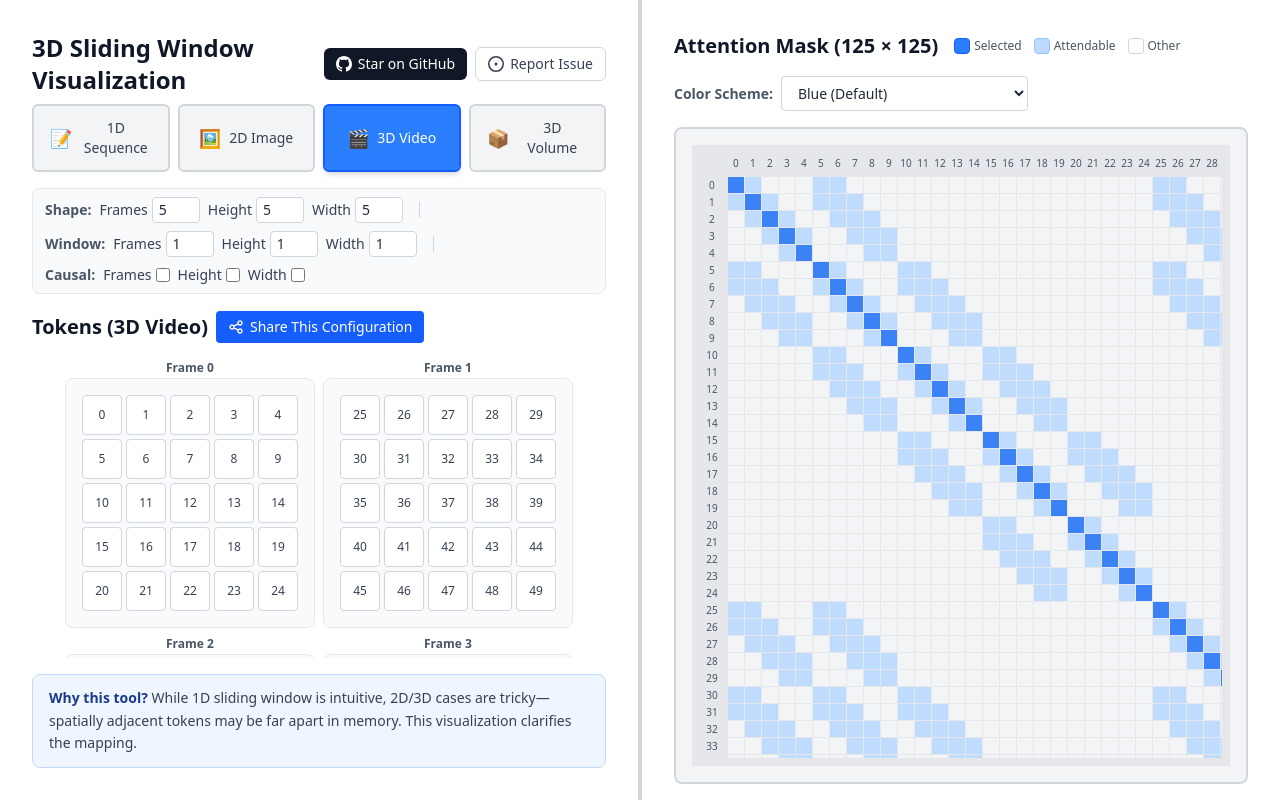
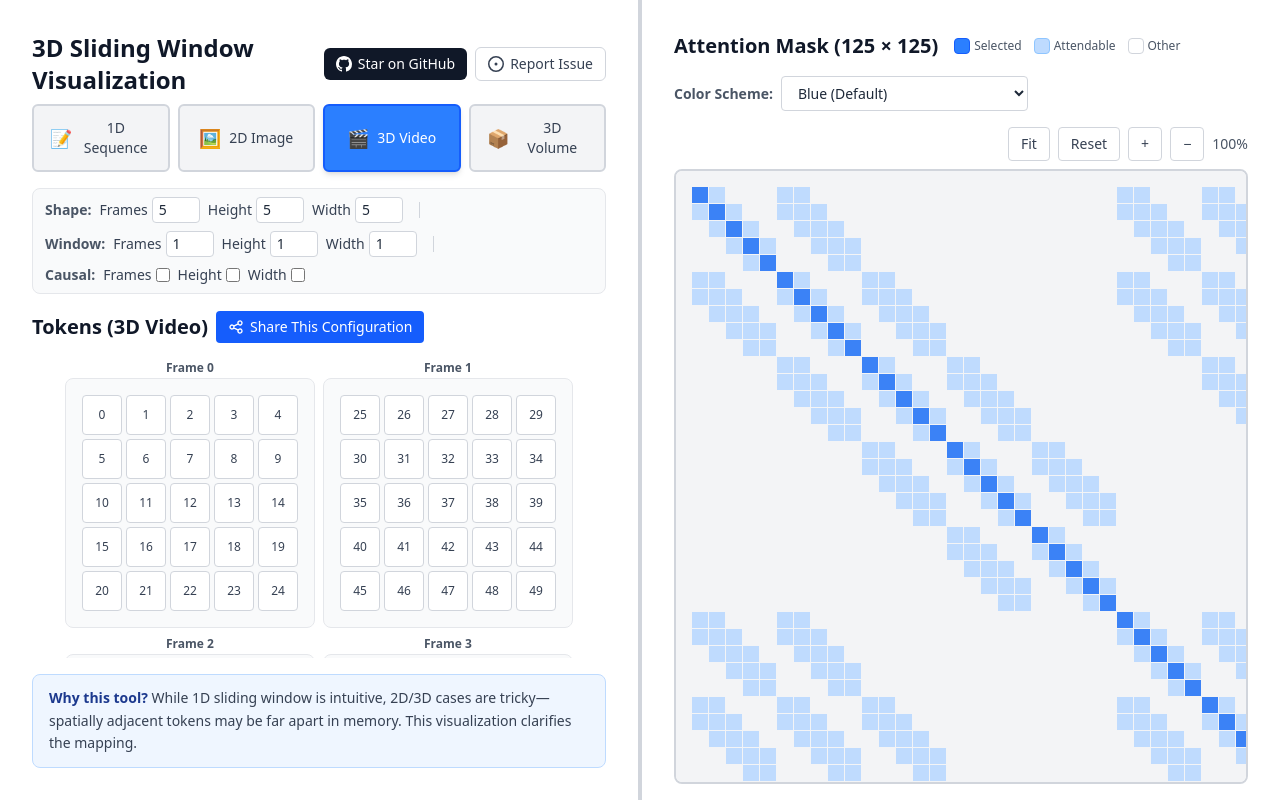
Before and after one commit to niyunsheng/sliding-window-viz-3D, a React (Vite) app: page / in a window 1280 px wide. Built offline with nearby package versions, Linux system fonts and the light colour scheme.

Commit message:
feat: Add zoom controls and auto-scroll for attention mask visualization

```diff
--- a/src/components/SlidingWindowViz.tsx
+++ b/src/components/SlidingWindowViz.tsx
@@ -138,6 +138,8 @@ export function SlidingWindowViz() {
   const [isDragging, setIsDragging] = useState(false)
   const [colorScheme, setColorScheme] = useState<ColorScheme>(initialState.colorScheme)
   const [showShareToast, setShowShareToast] = useState(false)
+  const [maskScale, setMaskScale] = useState(1)
+  const tokenGridRef = useRef<HTMLDivElement>(null)
 
   const actualVolumeShape: VolumeShape = useMemo(() => {
     const [d0 = 1, d1 = 1, d2 = 1] = shape.length === 1 ? [1, 1, shape[0]] : shape.length === 2 ? [1, ...shape] : shape
@@ -208,6 +210,16 @@ export function SlidingWindowViz() {
       alert(`Share this URL:\n${shareUrl}`)
     }
   }
+
+  // Auto-scroll left panel to selected token
+  useEffect(() => {
+    if (selectedToken === null || !tokenGridRef.current) return
+
+    const tokenElement = tokenGridRef.current.querySelector(`[data-token-id="${selectedToken}"]`)
+    if (tokenElement) {
+      tokenElement.scrollIntoView({ behavior: 'smooth', block: 'center' })
+    }
+  }, [selectedToken])
 
   return (
     <div
@@ -377,7 +389,7 @@ export function SlidingWindowViz() {
           </div>
 
           {/* Scrollable Token Grid Area */}
-          <div className="flex-1 overflow-auto mt-4 min-h-0">
+          <div className="flex-1 overflow-auto mt-4 min-h-0" ref={tokenGridRef}>
             {viewMode === '1D Sequence' && (
               <TokenGrid1D
                 width={actualVolumeShape.width}
@@ -480,6 +492,8 @@ export function SlidingWindowViz() {
             onSelectToken={setSelectedToken}
             totalTokens={totalTokens}
             colorScheme={colorScheme}
+            scale={maskScale}
+            onScaleChange={setMaskScale}
           />
         </div>
       </div>
@@ -523,6 +537,7 @@ function TokenGrid({
         return (
           <div
             key={i}
+            data-token-id={tokenIndex}
             className={`w-10 h-10 flex items-center justify-center border rounded cursor-pointer transition-all text-xs font-medium ${
               isSelected
                 ? `${colors.selected} ${colors.selectedBorder} text-white ${colors.selectedShadow}`
@@ -647,29 +662,55 @@ function AttentionMaskView({
   selectedToken,
   onSelectToken,
   totalTokens,
-  colorScheme
+  colorScheme,
+  scale,
+  onScaleChange
 }: {
   mask: boolean[][]
   selectedToken: number | null
   onSelectToken: (token: number) => void
   totalTokens: number
   colorScheme: ColorScheme
+  scale: number
+  onScaleChange: (scale: number) => void
 }) {
   const canvasRef = useRef<HTMLCanvasElement>(null)
   const containerRef = useRef<HTMLDivElement>(null)
   const [hoveredRow, setHoveredRow] = useState<number | null>(null)
   const [tooltip, setTooltip] = useState<{ x: number; y: number; text: string } | null>(null)
 
-  // Cell size and layout constants
-  const CELL_SIZE = 16
+  // Cell size and layout constants - dynamically adjust for large matrices
+  // Browser canvas max size is typically 16384 or 32768 pixels
+  const MAX_CANVAS_SIZE = 8192 // Conservative limit to stay well within browser limits
+  const BASE_CELL_SIZE = 16
   const CELL_GAP = 1
-  const ROW_LABEL_WIDTH = 24
-  const COL_LABEL_HEIGHT = 20
 
-  // Calculate display size (no longer limited to 256)
+  // Calculate cell size to fit within max canvas size
+  const idealCanvasSize = totalTokens * (BASE_CELL_SIZE + CELL_GAP) - CELL_GAP
+  const CELL_SIZE = idealCanvasSize > MAX_CANVAS_SIZE
+    ? Math.max(1, Math.floor((MAX_CANVAS_SIZE / totalTokens) - CELL_GAP))
+    : BASE_CELL_SIZE
+
+  // Calculate display size
   const displaySize = totalTokens
   const canvasWidth = displaySize * (CELL_SIZE + CELL_GAP) - CELL_GAP
   const canvasHeight = displaySize * (CELL_SIZE + CELL_GAP) - CELL_GAP
+
+  // Zoom controls
+  const handleFitToView = () => {
+    if (!containerRef.current) return
+    const availableWidth = containerRef.current.clientWidth
+    const availableHeight = containerRef.current.clientHeight
+    if (availableWidth === 0 || availableHeight === 0) return
+    const scaleX = availableWidth / canvasWidth
+    const scaleY = availableHeight / canvasHeight
+    const fitScale = Math.min(scaleX, scaleY, 1)
+    onScaleChange(fitScale)
+  }
+
+  const handleReset = () => onScaleChange(1)
+  const handleZoomIn = () => onScaleChange(Math.min(scale * 1.2, 3))
+  const handleZoomOut = () => onScaleChange(Math.max(scale / 1.2, 0.1))
 
   // Get RGB colors for the selected scheme
   const getColors = (isSelfAttention: boolean, canAttend: boolean): string => {
@@ -705,7 +746,7 @@ function AttentionMaskView({
     return '#b45309' // warm
   }
 
-  // Draw the attention mask
+  // Draw the attention mask - only redraw when mask data changes, not on scale change
   useEffect(() => {
     const canvas = canvasRef.current
     if (!canvas) return
@@ -713,12 +754,11 @@ function AttentionMaskView({
     const ctx = canvas.getContext('2d')
     if (!ctx) return
 
-    // Set canvas size for high DPI displays
-    const dpr = window.devicePixelRatio || 1
+    // For large canvases, skip DPR scaling to stay within browser limits
+    // Browser max canvas size is typically 16384 or 32768 pixels
+    const dpr = canvasWidth <= 4096 ? (window.devicePixelRatio || 1) : 1
     canvas.width = canvasWidth * dpr
     canvas.height = canvasHeight * dpr
-    canvas.style.width = `${canvasWidth}px`
-    canvas.style.height = `${canvasHeight}px`
     ctx.scale(dpr, dpr)
 
     // Clear canvas
@@ -752,7 +792,7 @@ function AttentionMaskView({
       ctx.fillStyle = 'rgba(209, 213, 219, 0.3)' // gray-300 with opacity
       ctx.fillRect(0, y, canvasWidth, CELL_SIZE)
     }
-  }, [mask, selectedToken, hoveredRow, colorScheme, displaySize, canvasWidth, canvasHeight])
+  }, [mask, selectedToken, hoveredRow, colorScheme, displaySize, canvasWidth, canvasHeight, CELL_SIZE, CELL_GAP])
 
   // Auto-scroll to selected token row and column (diagonal position)
   useEffect(() => {
@@ -761,9 +801,11 @@ function AttentionMaskView({
     const canvasContainer = canvasRef.current.parentElement
     if (!canvasContainer) return
 
-    const cellSize = CELL_SIZE + CELL_GAP
+    // Calculate position in scaled canvas coordinates
+    const cellSize = (CELL_SIZE + CELL_GAP) * scale
     const rowY = selectedToken * cellSize
     const colX = selectedToken * cellSize
+    const scaledCellSize = CELL_SIZE * scale
 
     // Calculate the visible area
     const containerTop = canvasContainer.scrollTop
@@ -772,9 +814,9 @@ function AttentionMaskView({
     const containerRight = containerLeft + canvasContainer.clientWidth
 
     const rowTop = rowY
-    const rowBottom = rowY + CELL_SIZE
+    const rowBottom = rowY + scaledCellSize
     const colLeft = colX
-    const colRight = colX + CELL_SIZE
+    const colRight = colX + scaledCellSize
 
     // Calculate scroll positions
     let scrollTop = canvasContainer.scrollTop
@@ -783,13 +825,13 @@ function AttentionMaskView({
     // Check if row is not fully visible vertically
     if (rowTop < containerTop || rowBottom > containerBottom) {
       // Scroll to center the row in the viewport
-      scrollTop = rowY - canvasContainer.clientHeight / 2 + CELL_SIZE / 2
+      scrollTop = rowY - canvasContainer.clientHeight / 2 + scaledCellSize / 2
     }
 
     // Check if column (diagonal position) is not fully visible horizontally
     if (colLeft < containerLeft || colRight > containerRight) {
       // Scroll to center the column in the viewport
-      scrollLeft = colX - canvasContainer.clientWidth / 2 + CELL_SIZE / 2
+      scrollLeft = colX - canvasContainer.clientWidth / 2 + scaledCellSize / 2
     }
 
     // Perform the scroll if needed
@@ -800,7 +842,7 @@ function AttentionMaskView({
         behavior: 'smooth'
       })
     }
-  }, [selectedToken, CELL_SIZE, CELL_GAP])
+  }, [selectedToken, CELL_SIZE, CELL_GAP, scale])
 
   // Handle mouse move for hover and tooltip
   const handleMouseMove = (e: React.MouseEvent<HTMLCanvasElement>) => {
@@ -808,8 +850,8 @@ function AttentionMaskView({
     if (!canvas) return
 
     const rect = canvas.getBoundingClientRect()
-    const x = e.clientX - rect.left
-    const y = e.clientY - rect.top
+    const x = (e.clientX - rect.left) / scale
+    const y = (e.clientY - rect.top) / scale
 
     const row = Math.floor(y / (CELL_SIZE + CELL_GAP))
     const col = Math.floor(x / (CELL_SIZE + CELL_GAP))
@@ -840,7 +882,7 @@ function AttentionMaskView({
     if (!canvas) return
 
     const rect = canvas.getBoundingClientRect()
-    const y = e.clientY - rect.top
+    const y = (e.clientY - rect.top) / scale
 
     const row = Math.floor(y / (CELL_SIZE + CELL_GAP))
 
@@ -849,158 +891,52 @@ function AttentionMaskView({
     }
   }
 
-  // Generate row labels - use absolute positioning to match Canvas
-  const rowLabels = []
-  for (let i = 0; i < displaySize; i++) {
-    rowLabels.push(
-      <div
-        key={i}
-        className="absolute flex items-center justify-center text-[10px] font-medium text-gray-600"
-        style={{
-          height: `${CELL_SIZE}px`,
-          width: `${ROW_LABEL_WIDTH}px`,
-          top: `${i * (CELL_SIZE + CELL_GAP)}px`
-        }}
-      >
-        {i}
-      </div>
-    )
-  }
-
-  // Generate column labels - use absolute positioning to match Canvas
-  const columnLabels = []
-  for (let i = 0; i < displaySize; i++) {
-    columnLabels.push(
-      <div
-        key={i}
-        className="absolute flex items-center justify-center text-[10px] font-medium text-gray-600"
-        style={{
-          width: `${CELL_SIZE}px`,
-          height: `${COL_LABEL_HEIGHT}px`,
-          left: `${i * (CELL_SIZE + CELL_GAP)}px`
-        }}
-      >
-        {i}
-      </div>
-    )
-  }
-
   return (
     <div className="flex-1 flex flex-col gap-2 min-h-0">
-      <div className="flex-1 bg-gray-100 border-2 border-gray-300 rounded-lg p-4 overflow-hidden" ref={containerRef}>
-        <div className="flex flex-col bg-gray-200 p-2 h-full">
-          {/* Fixed header row with column labels */}
-          <div className="flex mb-1 bg-gray-200 z-10">
-            {/* Empty corner cell */}
-            <div
-              style={{ width: `${ROW_LABEL_WIDTH}px`, height: `${COL_LABEL_HEIGHT}px` }}
-              className="mr-1 bg-gray-200 flex-shrink-0"
-            />
-            {/* Column headers - scrollable horizontally without scrollbar */}
-            <div
-              className="overflow-x-auto overflow-y-hidden"
-              ref={(el) => {
-                if (el && canvasRef.current) {
-                  const canvasContainer = canvasRef.current.parentElement
-                  if (canvasContainer) {
-                    const syncScroll = () => {
-                      el.scrollLeft = canvasContainer.scrollLeft
-                    }
-                    canvasContainer.addEventListener('scroll', syncScroll)
-                    return () => canvasContainer.removeEventListener('scroll', syncScroll)
-                  }
-                }
-              }}
-              style={{
-                height: `${COL_LABEL_HEIGHT}px`,
-                scrollbarWidth: 'none',
-                msOverflowStyle: 'none'
-              }}
+      {/* Zoom Controls */}
+      <div className="flex items-center gap-2 justify-end">
+        <button
+          onClick={handleFitToView}
+          className="px-3 py-1.5 text-sm font-medium text-gray-700 bg-white border border-gray-300 rounded hover:bg-gray-100 hover:border-gray-400 transition-colors"
+          title="Fit to view"
         >
-              <style>{`
-                .overflow-x-auto::-webkit-scrollbar {
-                  display: none;
-                }
-              `}</style>
-              <div className="relative" style={{ height: `${COL_LABEL_HEIGHT}px`, width: `${canvasWidth}px` }}>
-                {columnLabels}
+          Fit
+        </button>
+        <button
+          onClick={handleReset}
+          className="px-3 py-1.5 text-sm font-medium text-gray-700 bg-white border border-gray-300 rounded hover:bg-gray-100 hover:border-gray-400 transition-colors"
+          title="Reset to default size"
+        >
+          Reset
+        </button>
+        <button
+          onClick={handleZoomIn}
+          className="px-3 py-1.5 text-sm font-medium text-gray-700 bg-white border border-gray-300 rounded hover:bg-gray-100 hover:border-gray-400 transition-colors"
+          title="Zoom in"
+        >
+          +
+        </button>
+        <button
+          onClick={handleZoomOut}
+          className="px-3 py-1.5 text-sm font-medium text-gray-700 bg-white border border-gray-300 rounded hover:bg-gray-100 hover:border-gray-400 transition-colors"
+          title="Zoom out"
+        >
+          −
+        </button>
+        <span className="text-sm text-gray-600">{Math.round(scale * 100)}%</span>
       </div>
-            </div>
-          </div>
-
-          {/* Main content area with synchronized scrolling */}
-          <div className="flex flex-1 min-h-0">
-            {/* Fixed row labels - no scrollbar */}
-            <div
-              className="mr-1 overflow-y-auto overflow-x-hidden flex-shrink-0"
-              style={{
-                width: `${ROW_LABEL_WIDTH}px`,
-                scrollbarWidth: 'none',
-                msOverflowStyle: 'none'
-              }}
-              ref={(el) => {
-                if (el) {
-                  // Hide webkit scrollbar
-                  const style = document.createElement('style')
-                  style.textContent = `
-                    .flex.flex-col.mr-1::-webkit-scrollbar {
-                      display: none;
-                    }
-                  `
-                  if (!document.head.querySelector('style[data-row-labels]')) {
-                    style.setAttribute('data-row-labels', 'true')
-                    document.head.appendChild(style)
-                  }
-                }
-                if (el && canvasRef.current) {
-                  // Sync vertical scroll with canvas container
-                  const canvasContainer = canvasRef.current.parentElement
-                  if (canvasContainer) {
-                    const syncScroll = () => {
-                      el.scrollTop = canvasContainer.scrollTop
-                    }
-                    canvasContainer.addEventListener('scroll', syncScroll)
-                    return () => canvasContainer.removeEventListener('scroll', syncScroll)
-                  }
-                }
-              }}
-            >
-              <div className="relative" style={{ height: `${canvasHeight}px`, width: `${ROW_LABEL_WIDTH}px` }}>
-                {rowLabels}
-              </div>
-            </div>
-
-            {/* Canvas - scrollable in both directions with visible scrollbar */}
-            <div
-              className="overflow-auto flex-1"
-              style={{
-                scrollbarWidth: 'thin',
-                scrollbarColor: '#9ca3af #e5e7eb'
-              }}
-              onScroll={(e) => {
-                // Sync column headers horizontal scroll
-                const target = e.currentTarget
-                const colHeaderContainer = target.parentElement?.previousElementSibling?.querySelector('.overflow-x-auto')
-                if (colHeaderContainer) {
-                  colHeaderContainer.scrollLeft = target.scrollLeft
-                }
-                // Sync row labels vertical scroll
-                const rowLabelContainer = target.previousElementSibling
-                if (rowLabelContainer) {
-                  rowLabelContainer.scrollTop = target.scrollTop
-                }
-              }}
-            >
+      <div className="flex-1 bg-gray-100 border-2 border-gray-300 rounded-lg p-4 overflow-auto" ref={containerRef}>
         <canvas
           ref={canvasRef}
           className="cursor-pointer"
+          style={{
+            width: canvasWidth * scale,
+            height: canvasHeight * scale
+          }}
           onMouseMove={handleMouseMove}
           onMouseLeave={handleMouseLeave}
           onClick={handleClick}
         />
-            </div>
-          </div>
-        </div>
       </div>
 
       {/* Tooltip */}
```
Lines whose indentation alone changed are shown as unchanged.
